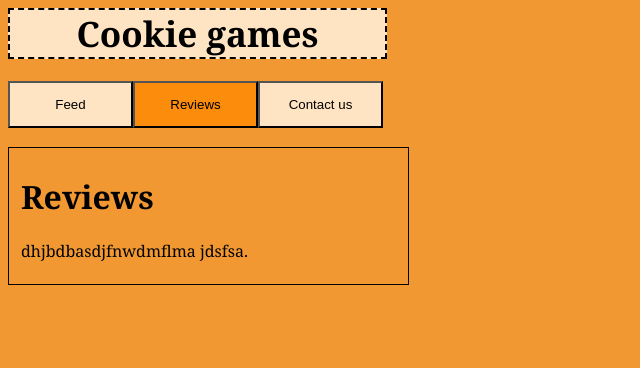
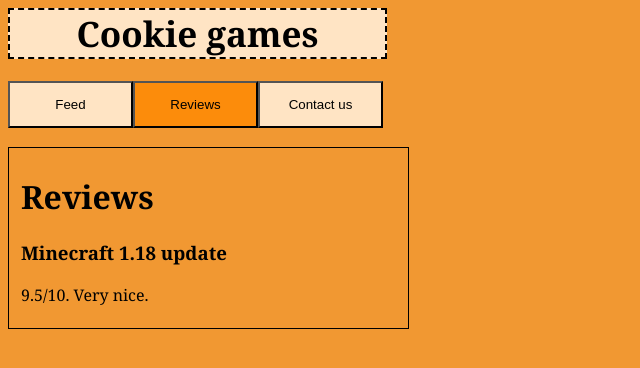
Before and after one commit to CookieStudioCanada/CookieGames, a plain HTML site: page index.html in a window 1280 px wide. Both pictures are taken after a click on the button "Reviews". Shown: the whole page, without its empty margins (0-640 px from the left). Drawn offline with Linux system fonts and the light colour scheme.

Commit message:
Update index.html

```diff
--- a/index.html
+++ b/index.html
@@ -31,7 +31,8 @@
 
     <div id="Reviews" class="tabcontent">
     <h1>Reviews</h1>
-    <p>dhjbdbasdjfnwdmflma jdsfsa.</p>
+    <h3>Minecraft 1.18 update</h3>
+    <p>9.5/10. Very nice.</p>
     </div>
 
     <div id="Contact" class="tabcontent">
```
